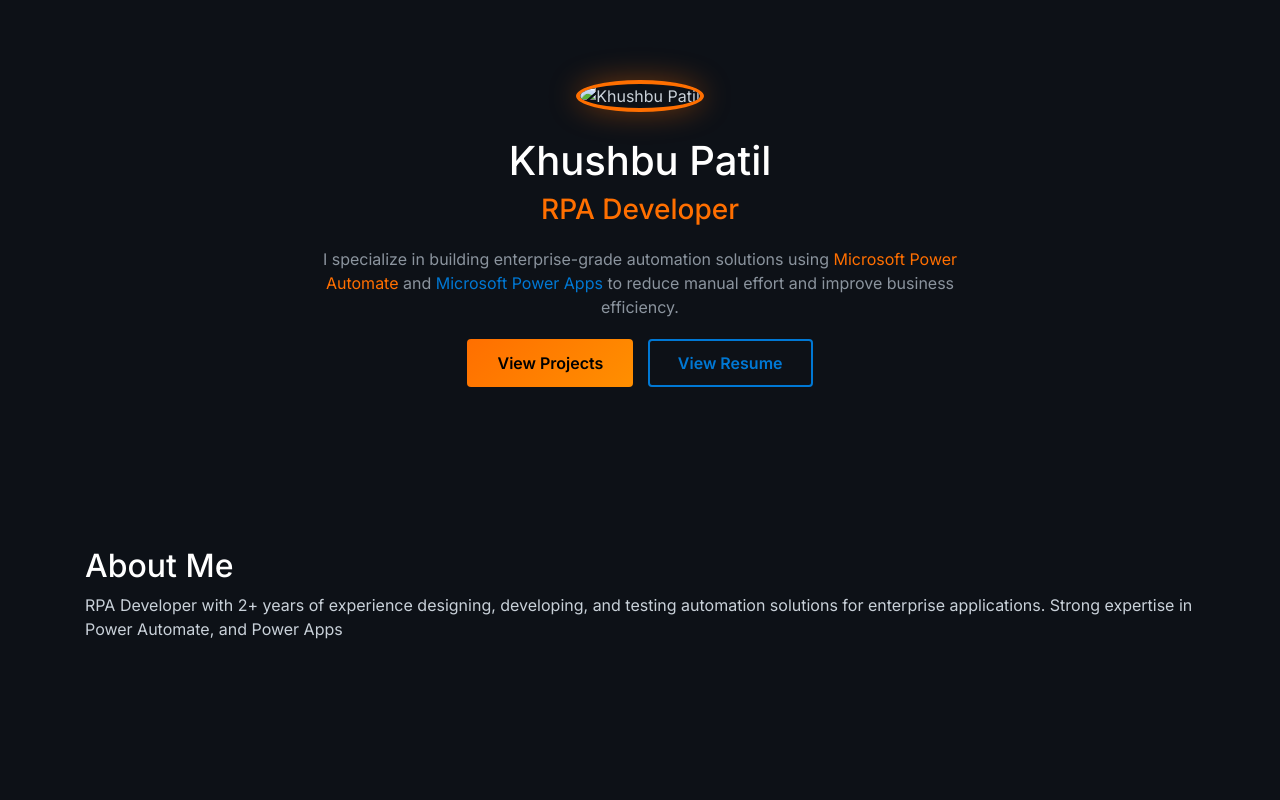
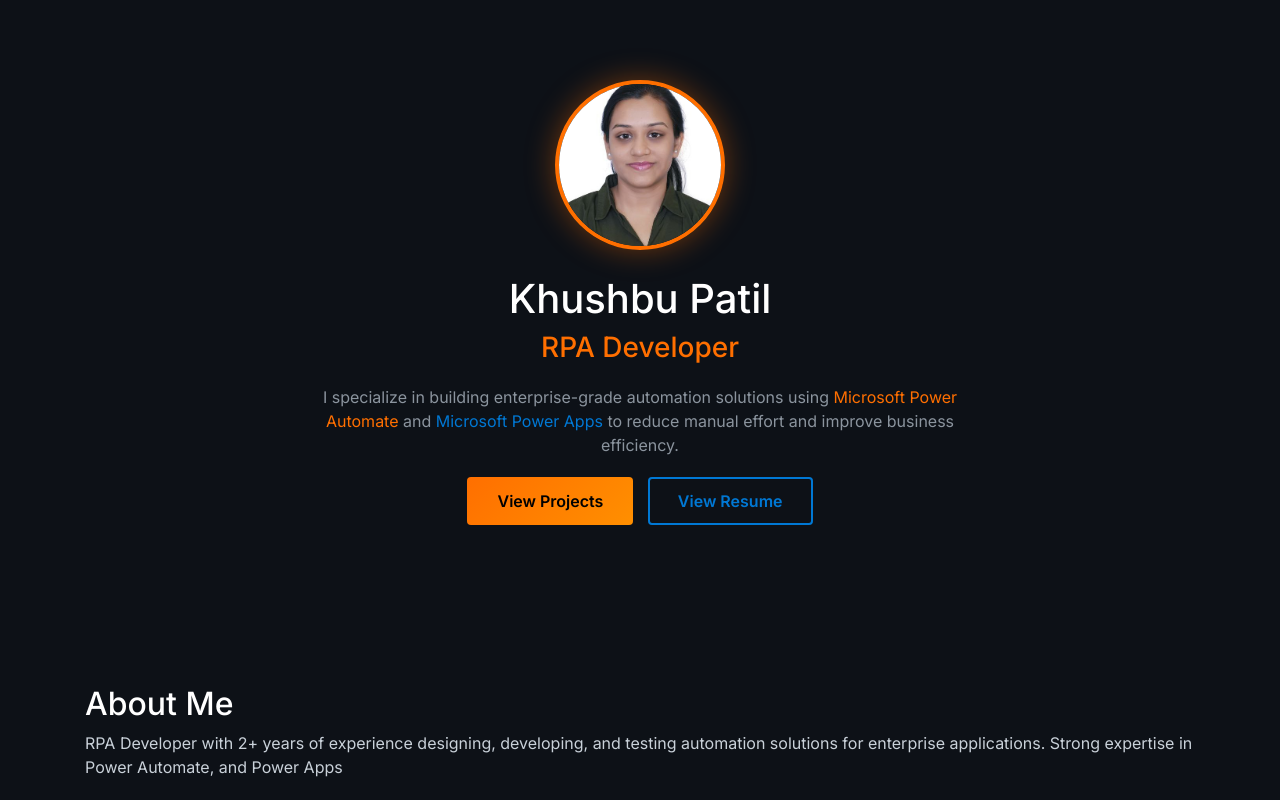
Before and after one commit to Khushbup16/Khushbu_Portfolio, a plain HTML site: page index.html in a window 1280 px wide. Shown: the top 800 px of the page. Drawn offline with nearby package versions, Linux system fonts and the light colour scheme.

Commit message:
Fix HTML structure and update content

```diff
--- a/index.html
+++ b/index.html
@@ -126,7 +126,7 @@
 
 	<!-- HERO -->
 	<section class="section text-center">
-		<img src="images/khush_pics.jpg" class="profile-photo" alt="Khushbu Patil">
+		<img src="khush_pics.jpg" class="profile-photo" alt="Khushbu Patil">
 		<h1>Khushbu Patil</h1>
 		<h3 class="accent-uipath">RPA Developer</h3>
 
@@ -226,4 +226,5 @@
 
 </body>
 
+
 </html>
```
